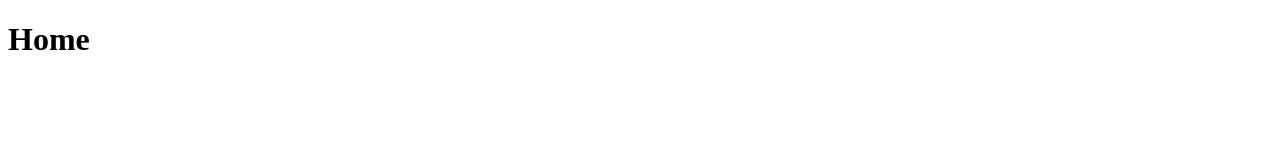
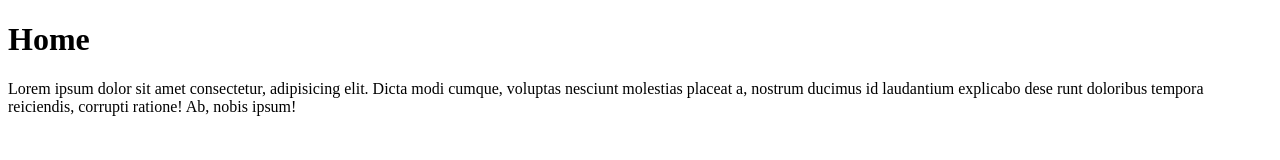
Before and after one commit to SurafIT/GitfFlowWorkflow, a plain HTML site: page index.html in a window 1280 px wide. Drawn offline with Linux system fonts and the light colour scheme.

Commit message:
add paragraph to index

```diff
--- a/index.html
+++ b/index.html
@@ -8,4 +8,6 @@
 <body>
     <h1>Home</h1>
 </body>
+    <p>Lorem ipsum dolor sit amet consectetur, adipisicing elit. Dicta modi cumque, voluptas nesciunt molestias placeat a, nostrum ducimus id laudantium explicabo dese
+        runt doloribus tempora reiciendis, corrupti ratione! Ab, nobis ipsum!</p>
 </html>
```
